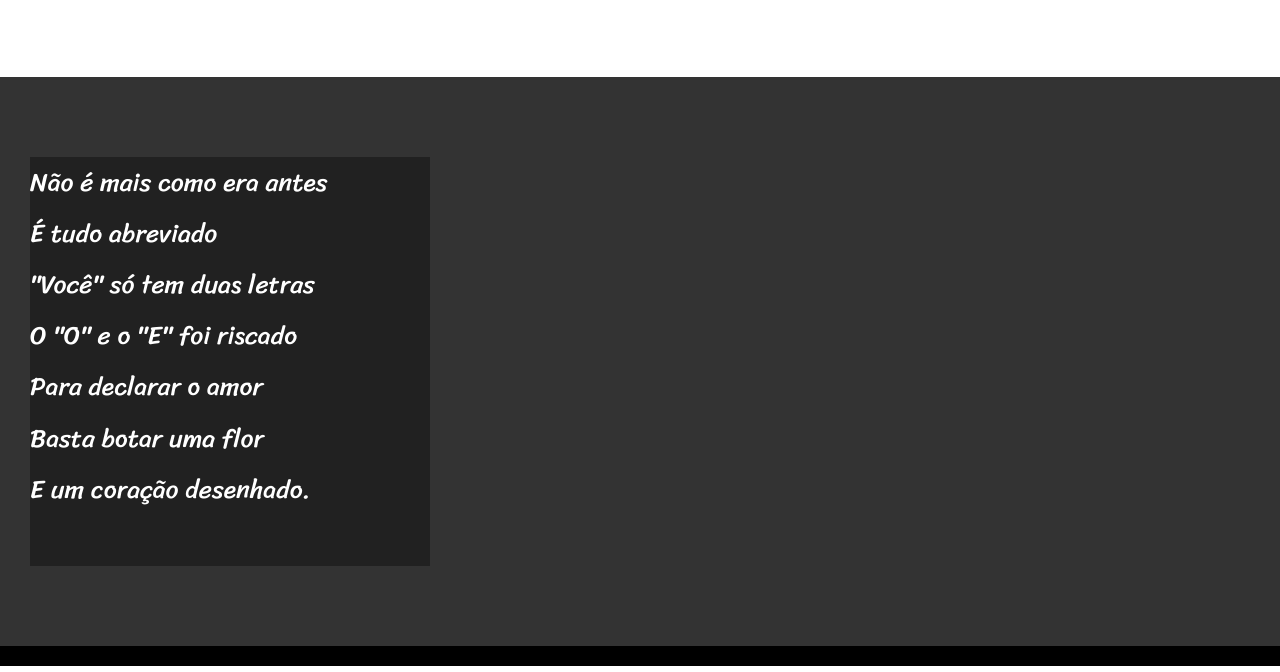
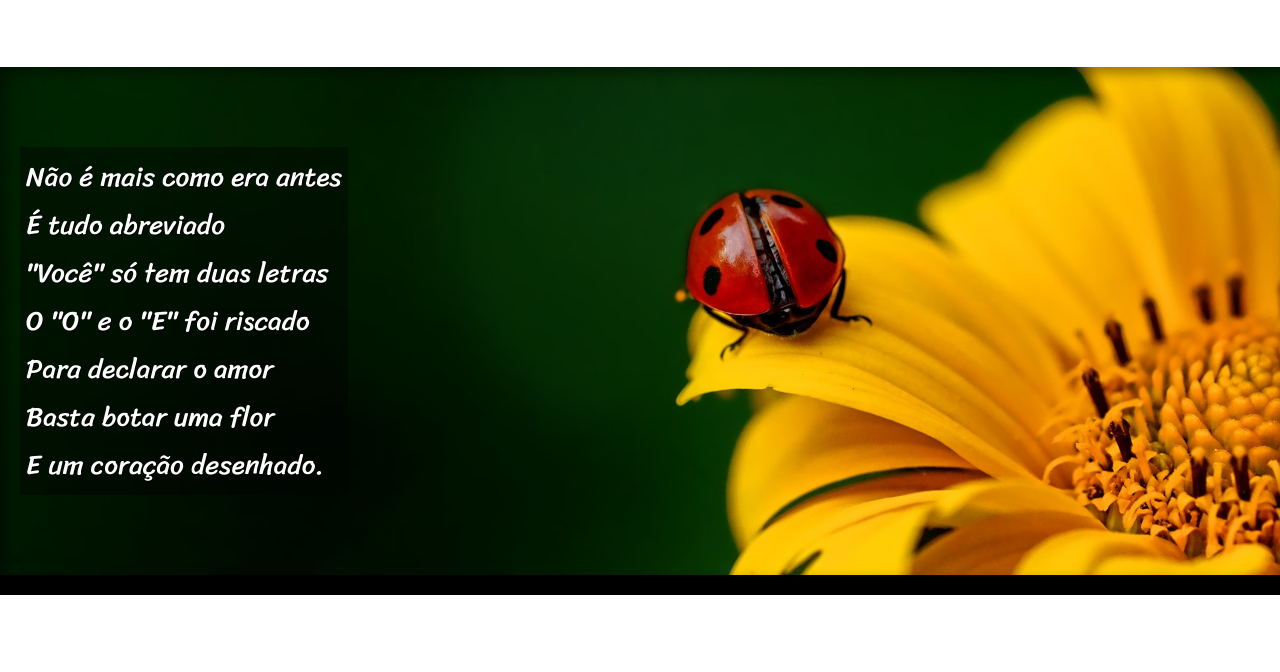
Before and after one commit to andromoreira/html-css, a plain HTML site: page desafios/des012/index.html in a window 1280 px wide. Shown: the part 803-1475 px from the top of the page. Drawn offline with Linux system fonts and the light colour scheme.

Commit message:
Desafio 012

```diff
--- a/desafios/des012/style.css
+++ b/desafios/des012/style.css
@@ -28,32 +28,32 @@ header {
 }
 
 header > h1 {
-    padding: 50px;
+    padding: 40px;
     font-variant: small-caps;
     font-family: var(--fonte2);
     font-size: 10vw;
 }
 
 header > p {
-    padding-bottom: 50px;
+    padding: 40px;
 }
 
-header a, footer a {
+a {
     color: white;
     text-decoration: none;
     font-weight: bolder;
 }
-header a:hover, footer a:hover {
+
+a:hover {
     text-decoration: underline;
 }
 
 section {
     padding-top: 10vh;
     padding-bottom: 10vh;
-    line-height: 2em;
-    padding-left: 30px;
+    padding-left: 20px;
     font-family: var(--fonte3);
-    font-size: 2vw;
+    font-size: 1.7em;
 }
 
 section > p {
@@ -62,21 +62,37 @@ section > p {
 
 section.normal {
     background-color: white;
-    color: black    ;
+    color: black;
 }
 
 section.imagem {
-    background-color: rgb(51, 51, 51);
+    background-color: rgba(0, 0, 0, 0.485);
     color: white;
+    box-shadow: inset 6px 6px 13px 0px rgba(0, 0, 0, 0.408);
+    background-size: cover;
+    background-attachment: fixed;
 }
 
-section.imagem > p {
-    width: 400px;
-    background-color: rgba(0, 0, 0, 0.359);
+section.imagem p {
+    display: inline-block;
+    padding: 6px;
+    background-color: rgba(0, 0, 0, 0.386);
+    text-shadow: 1px 1px 0px black;
 }
+
+section#img02 {
+    background-image: url(imagens/background002.jpg);
+}
+
 footer {
+    text-align: center;
     background-color: black;
     color: white;
-    text-align: center;
     padding: 10px;
 }
+
+
+section#img01 {
+    background-image: url(imagens/background001.jpg);
+    background-position: right center;
+}
```
